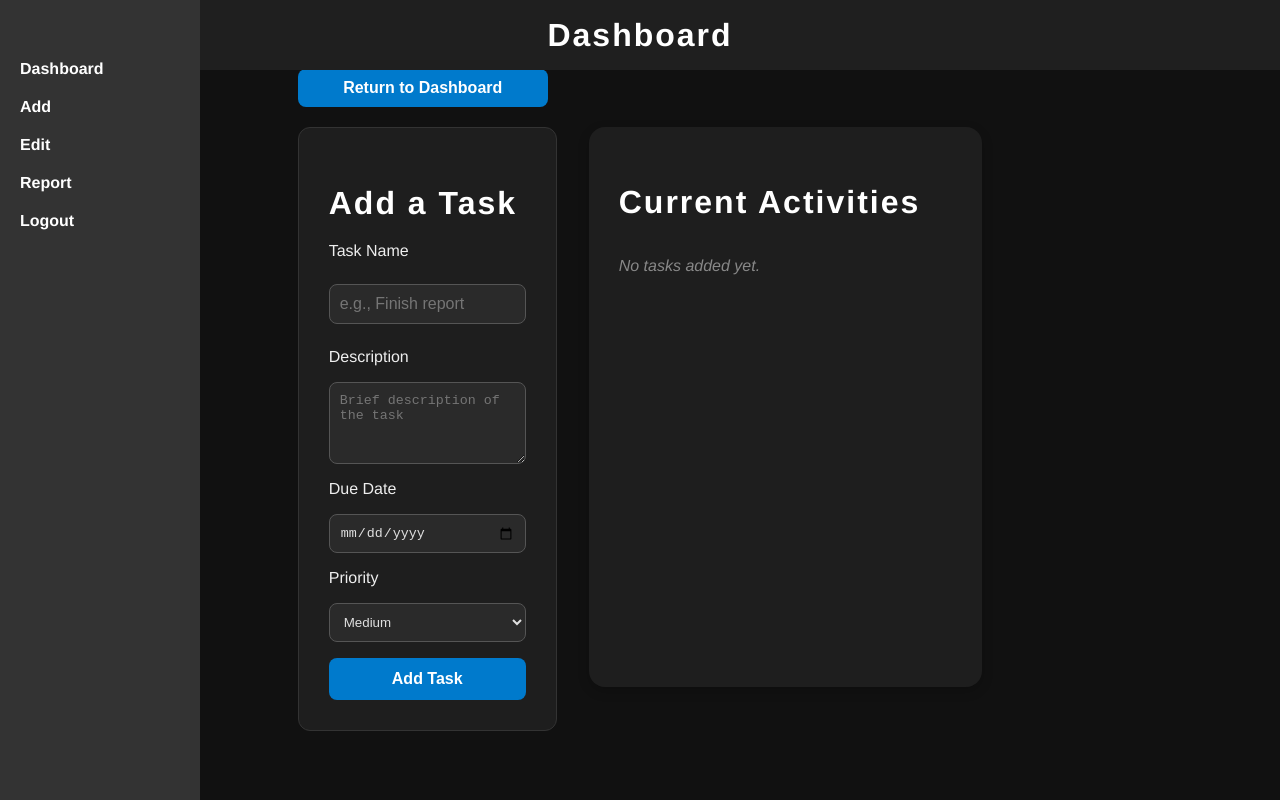
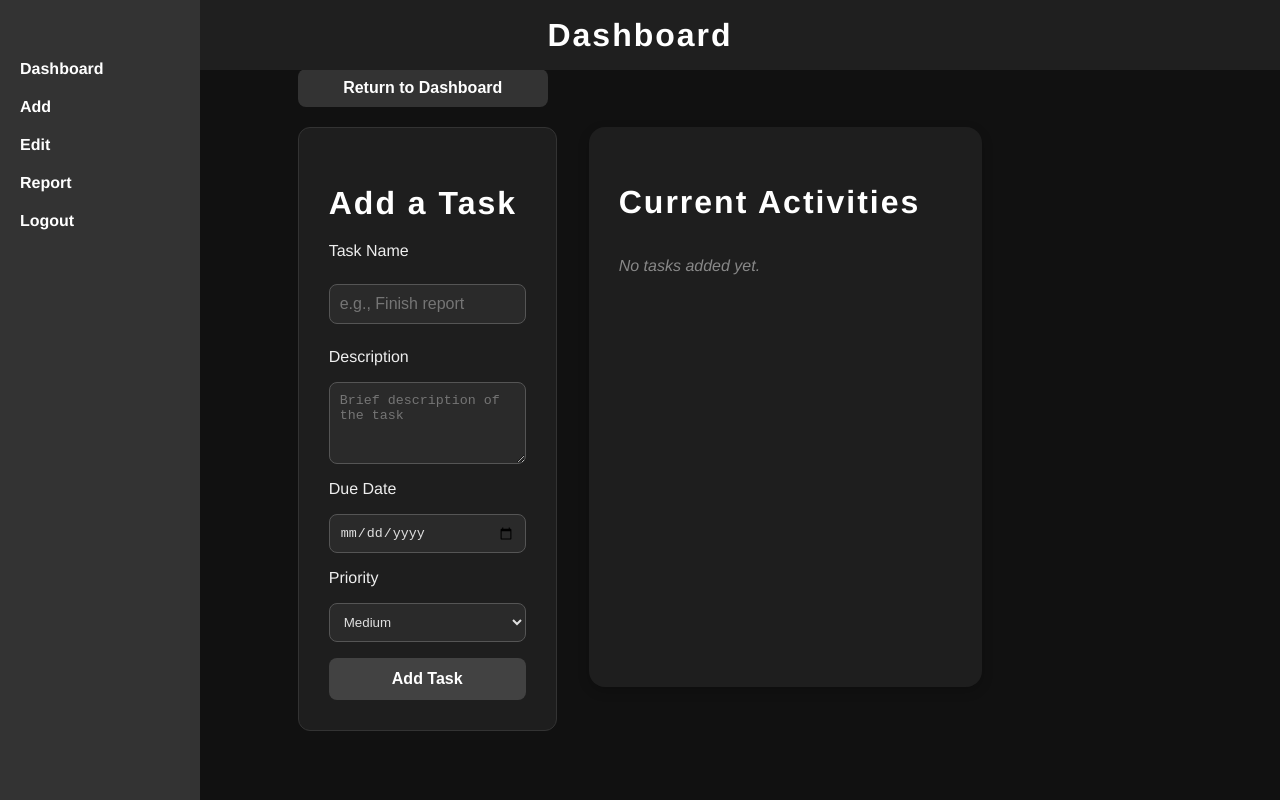
Before and after one commit to Cardpatr/skillsbadgeexam, a React (Create React App) app: page /dashboard/add in a window 1280 px wide. Built offline with nearby package versions, Linux system fonts and the light colour scheme.

Commit message:
Update the color of buttons

```diff
--- a/src/components/AddPage.css
+++ b/src/components/AddPage.css
@@ -5,7 +5,7 @@
 
 .back-btn {
   margin-bottom: 20px;
-  background-color: #007acc;
+  background-color: #333;
   color: white;
   border: none;
   padding: 10px 16px;
@@ -15,7 +15,7 @@
 }
 
 .back-btn:hover {
-  background-color: #005f99;
+  background-color: #424242;
 }
 
 .page-wrapper {
@@ -72,7 +72,7 @@ select {
 
 button[type="submit"] {
   padding: 12px;
-  background-color: #007acc;
+  background-color: #424242;
   color: white;
   border: none;
   border-radius: 8px;
@@ -81,7 +81,7 @@ button[type="submit"] {
 }
 
 button[type="submit"]:hover {
-  background-color: #005f99;
+  background-color: #333;
 }
 
 .task-list {
@@ -95,7 +95,7 @@ button[type="submit"]:hover {
   background-color: #2a2a2a;
   padding: 20px;
   border-radius: 8px;
-  border-left: 5px solid #007acc;
+  border-left: 5px solid #fff;
   color: #e0e0e0;
 }
 
```
